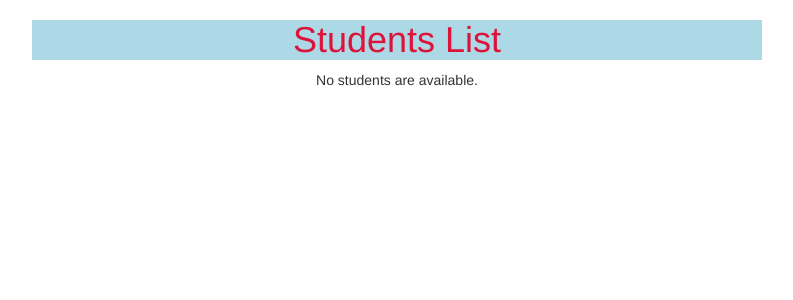
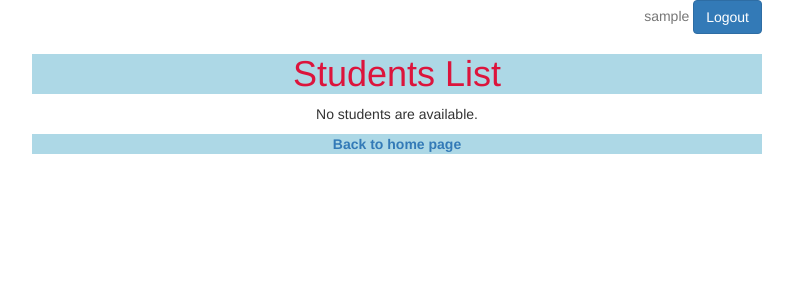
Before and after one commit to DiankaDS/university, a Django app: page /students/ in a window 1280 px wide. Shown: the top 300 px of the page, without its empty margins (243-1036 px from the left). Run offline with Django 3.2, Linux system fonts and the light colour scheme; the visitor is signed in with stand-in values (Sample User, id 1); data that the repository does not hold is empty; some libraries are stand-ins or nearby versions.

Commit message:
Add basic.html and extend templates

```diff
--- a/student/templates/students_list.html
+++ b/student/templates/students_list.html
@@ -1,16 +1,8 @@
-{% load staticfiles %}
-<!DOCTYPE html>
-<html lang="en">
-<head>
-    <meta charset="UTF-8">
+{% extends "basic.html" %}
+{% block title %}
     <title>Students</title>
-    <link rel="stylesheet" href={% static "bootstrap/bootstrap.min.css" %}>
-    <link rel="stylesheet" href={% static "core.css" %}>
-</head>
-<body>
-    <div class="container">
-        <div class="col-md-2"></div>
-        <div class="col-md-8">
+{% endblock %}
+{% block body %}
     <div class="label-mine">
         <h1>Students List</h1>
     </div>
@@ -25,8 +17,4 @@
             <p>No students are available.</p>
         {% endif %}
     </div>
-        </div>
-        <div class="col-md-2"></div>
-    </div>
-</body>
-</html>
+{% endblock %}
--- /dev/null
+++ b/templates/basic.html
@@ -0,0 +1,27 @@
+{% load staticfiles %}
+<!DOCTYPE html>
+<html lang="en">
+<head>
+    <meta charset="UTF-8">
+    {% block title %}
+    {% endblock %}
+    <link rel="stylesheet" href={% static "bootstrap/bootstrap.min.css" %}>
+    <link rel="stylesheet" href={% static "core.css" %}>
+</head>
+<body>
+     <div class="container">
+        <div class="col-md-2"></div>
+        <div class="col-md-8">
+             <div class="text-right">
+                <p class="text-muted">{{ request.user.username }} <a href="{% url 'logout' %}"><button type="button" class="btn btn-primary">Logout</button></a></p>
+            </div>
+            {% block body %}
+            {% endblock %}
+            <div class="label-mine">
+                <p><strong><a href="{% url 'home_page' %}">Back to home page</a></strong></p>
+            </div>
+        </div>
+        <div class="col-md-2"></div>
+    </div>
+</body>
+</html>
--- a/templates/registration/login.html
+++ b/templates/registration/login.html
@@ -24,6 +24,9 @@
                 <button type="submit" class="btn btn-success">Log in</button>
             </form>
             </div>
+        <div class="label-mine">
+            <p><strong><a href="{% url 'home_page' %}">Back to home page</a></strong></p>
+        </div>
         </div>
         <div class="col-md-2"></div>
     </div>
--- a/templates/registration/registration.html
+++ b/templates/registration/registration.html
@@ -24,6 +24,9 @@
                 <button type="submit" class="btn btn-success">Save me</button>
             </form>
             </div>
+        <div class="label-mine">
+            <p><strong><a href="{% url 'home_page' %}">Back to home page</a></strong></p>
+        </div>
         </div>
         <div class="col-md-2"></div>
     </div>
--- a/templates/registration/success_registration.html
+++ b/templates/registration/success_registration.html
@@ -17,6 +17,9 @@
             <div class="text-center">
                 <ins><a href="{% url "home_page" %}">Home page</a></ins>
             </div>
+           <div class="label-mine">
+                <p class="text-info"><strong>Have a nice day</strong></p>
+            </div>
         </div>
         <div class="col-md-2"></div>
     </div>
```
Also changed, not shown: student/templates/students_info.html (+6 -18 lines), templates/home_page.html (+6 -3 lines). Lines whose indentation alone changed are shown as unchanged.
